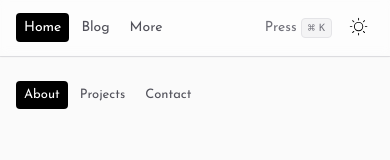
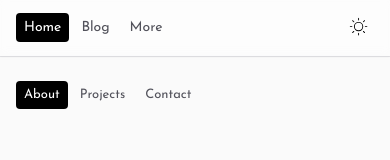
Before and after one commit to 1sma31L/Portfolio, a Next.js app: page / in a window 390 px wide. Shown: the top 160 px of the page. Built offline with nearby package versions, Linux system fonts and the light colour scheme.

Commit message:
Refactor Navbar.tsx: Hide Command component on small screens

```diff
--- a/src/components/Navbar.tsx
+++ b/src/components/Navbar.tsx
@@ -88,7 +88,7 @@ export default function NavBar() {
 							);
 						})}
 					</nav>
-					<div className="ml-1">
+					<div className="ml-1 hidden lg:block">
 						<Command />
 					</div>
 					<div className="ml-1">
```
